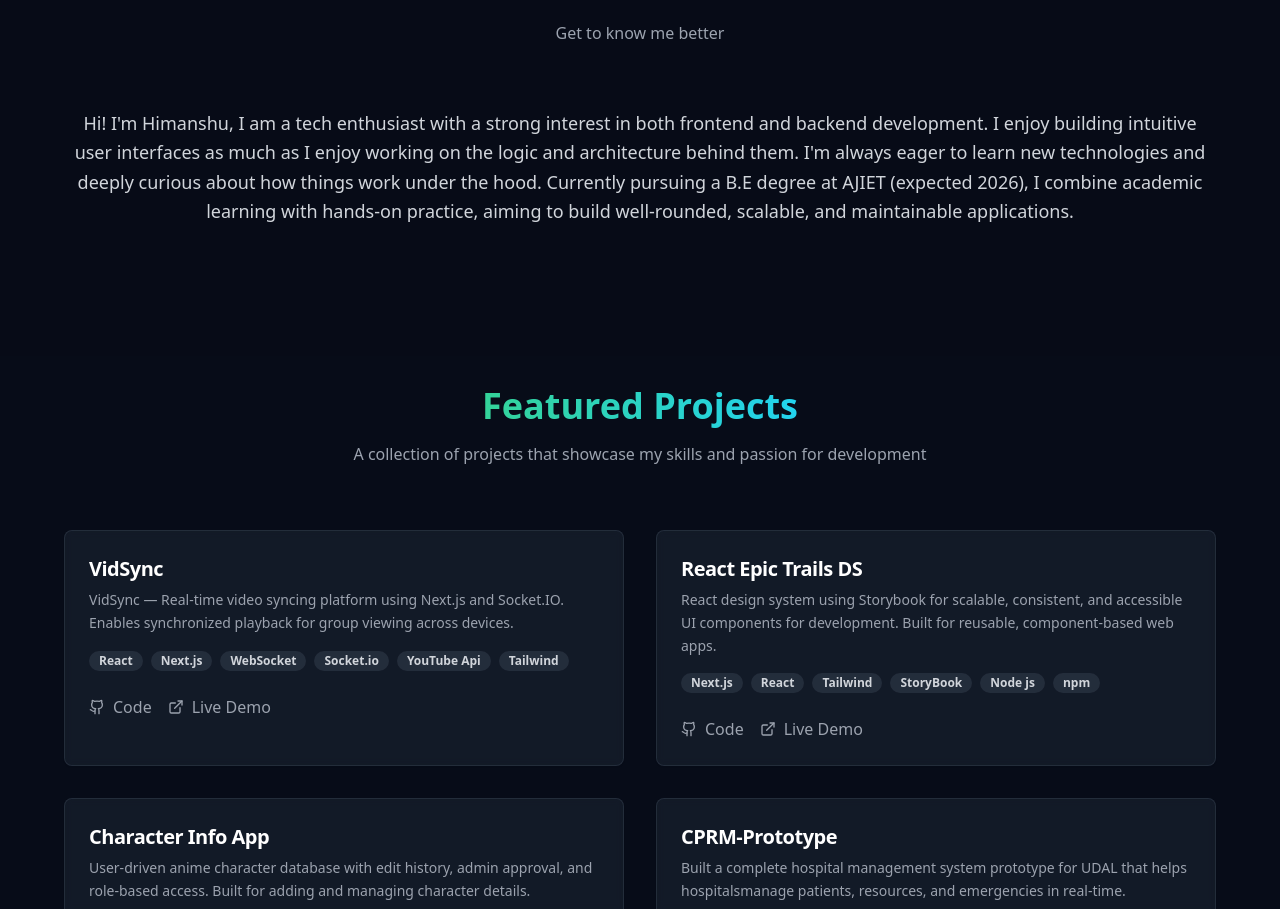
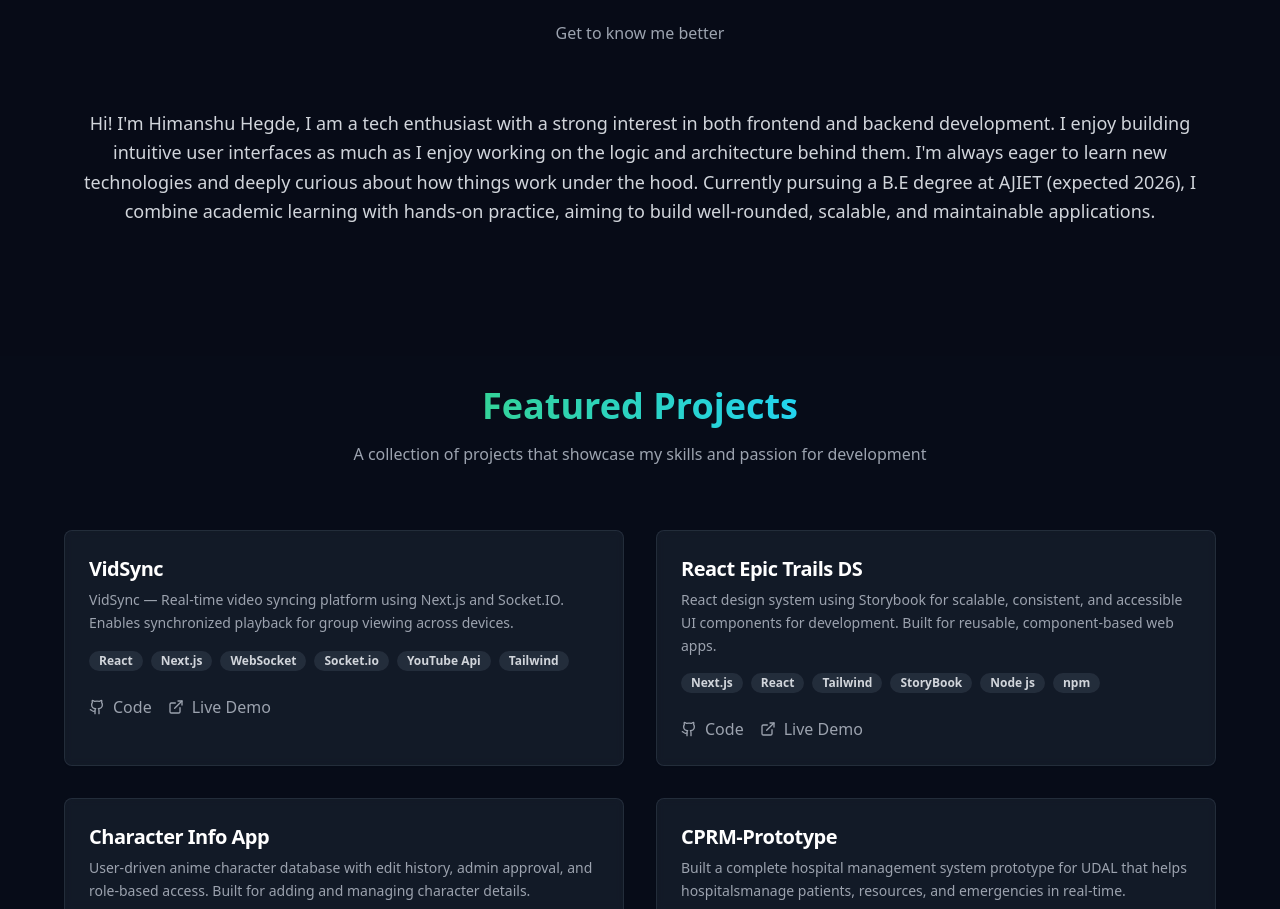
Before and after one commit to HimanshuHegde/myPortfolio, a Next.js app: page / in a window 1280 px wide. Shown: the part 915-1824 px from the top of the page. Built offline with nearby package versions, Linux system fonts and the light colour scheme.

Commit message:
made a small changes in about section

```diff
--- a/app/page.tsx
+++ b/app/page.tsx
@@ -457,7 +457,7 @@ export default function Portfolio() {
               </div>
               <div className="text-lg text-gray-300 leading-relaxed space-y-6 animate-fade-in-up animation-delay-400">
                 <p className="text-center">
-                  Hi! I'm Himanshu, I am a tech enthusiast with a strong interest in both frontend and backend development. I enjoy building
+                  Hi! I'm Himanshu Hegde, I am a tech enthusiast with a strong interest in both frontend and backend development. I enjoy building
                   intuitive user interfaces as much as I enjoy working on the logic and architecture behind them. I'm
                   always eager to learn new technologies and deeply curious about how things work under the hood.
                   Currently pursuing a B.E degree at AJIET (expected 2026), I combine academic learning with hands-on
```
